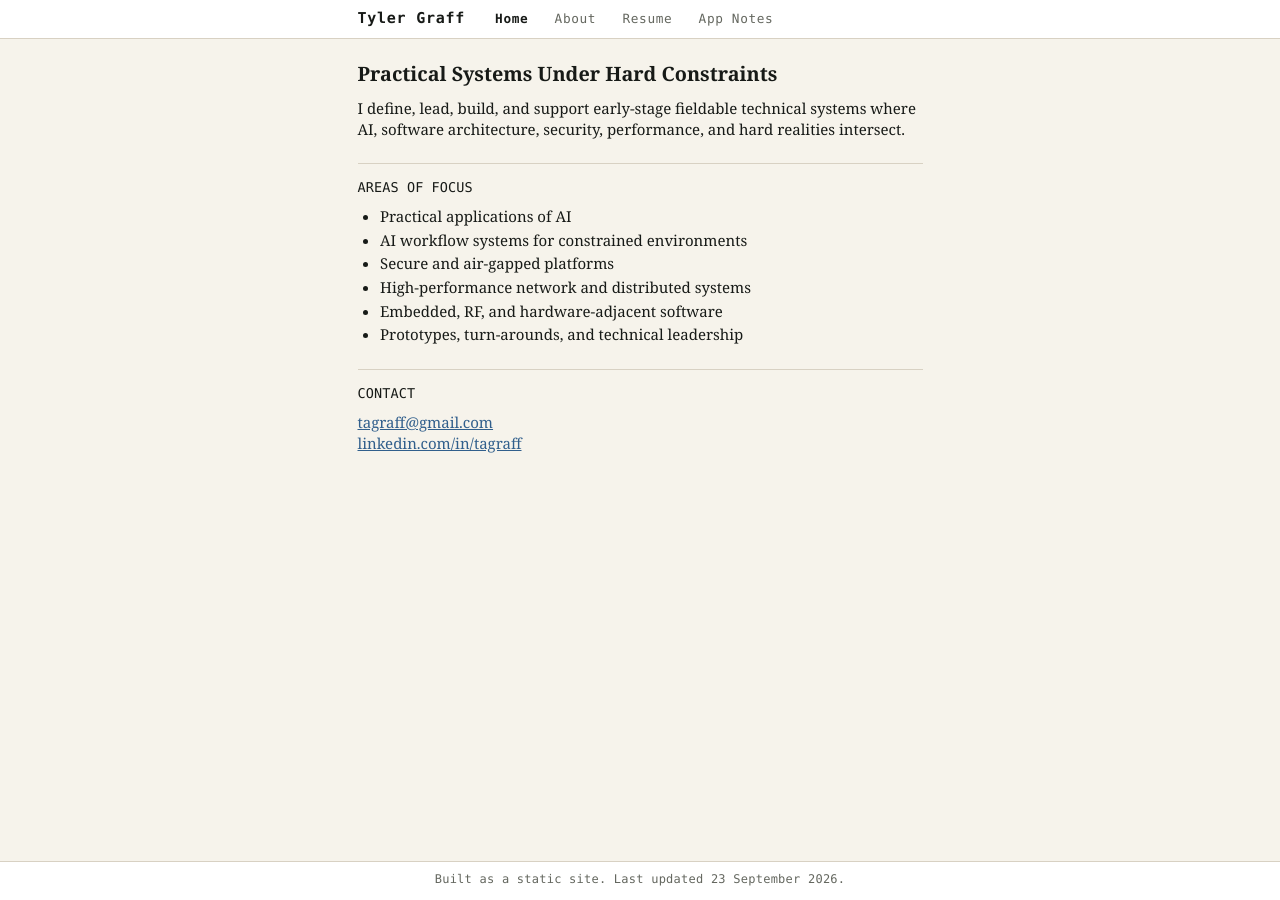
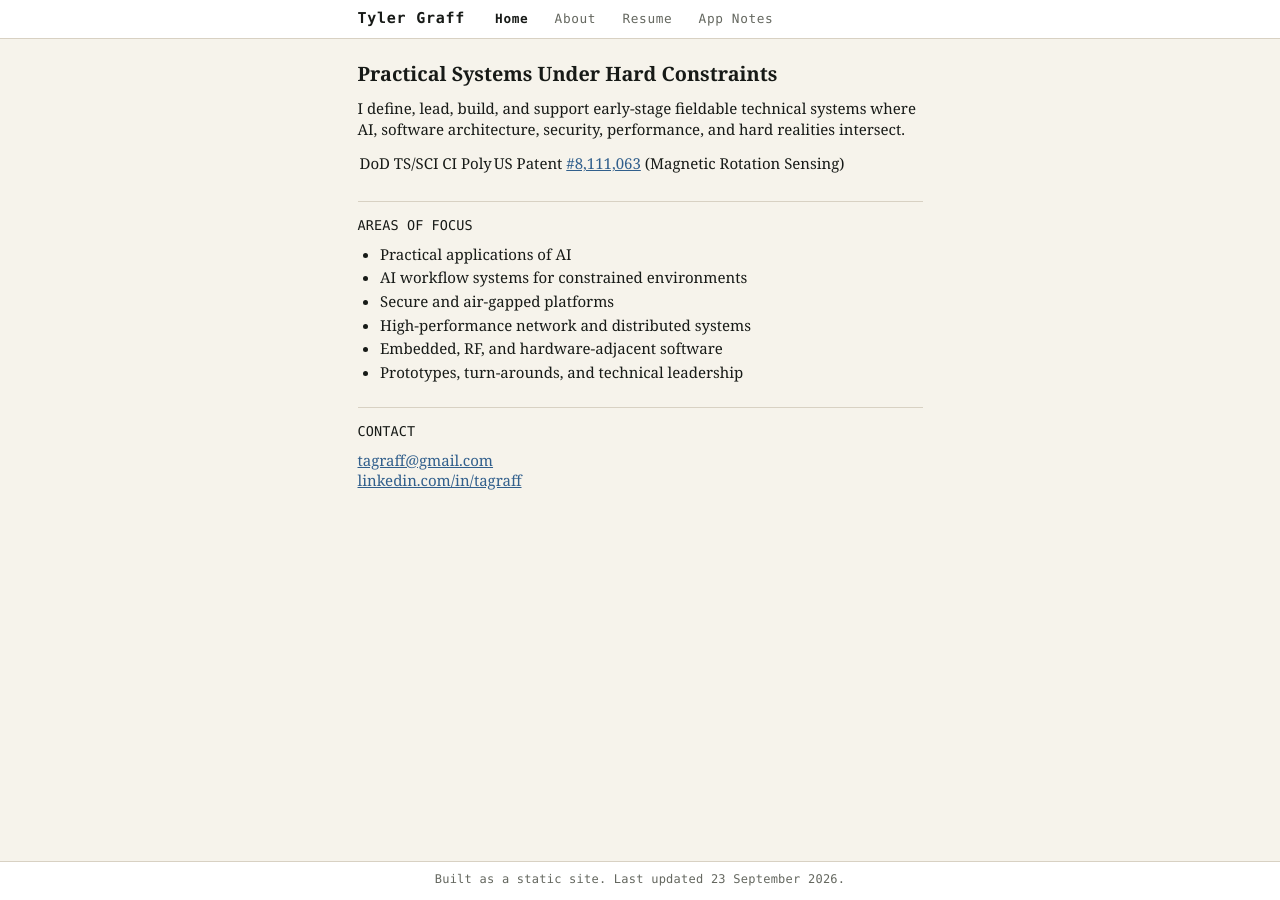
Before and after one commit to tylergraff/tylergraff.github.io, a Jekyll site: the page built from index.md, in a window 1280 px wide. Built offline with Jekyll 4.4.1, drawn with Linux system fonts in a browser that asks for light colours.

Commit message:
Surface clearance and patent link on homepage

```diff
--- a/index.md
+++ b/index.md
@@ -7,6 +7,8 @@ title: Home
 {: .site-tagline }
 
 I define, lead, build, and support early-stage fieldable technical systems where AI, software architecture, security, performance, and hard realities intersect.
+
+DoD TS/SCI CI Poly | US Patent [#8,111,063](https://patents.google.com/patent/US8111063B2/en) (Magnetic Rotation Sensing)
 
 ## Areas of focus
 
```
